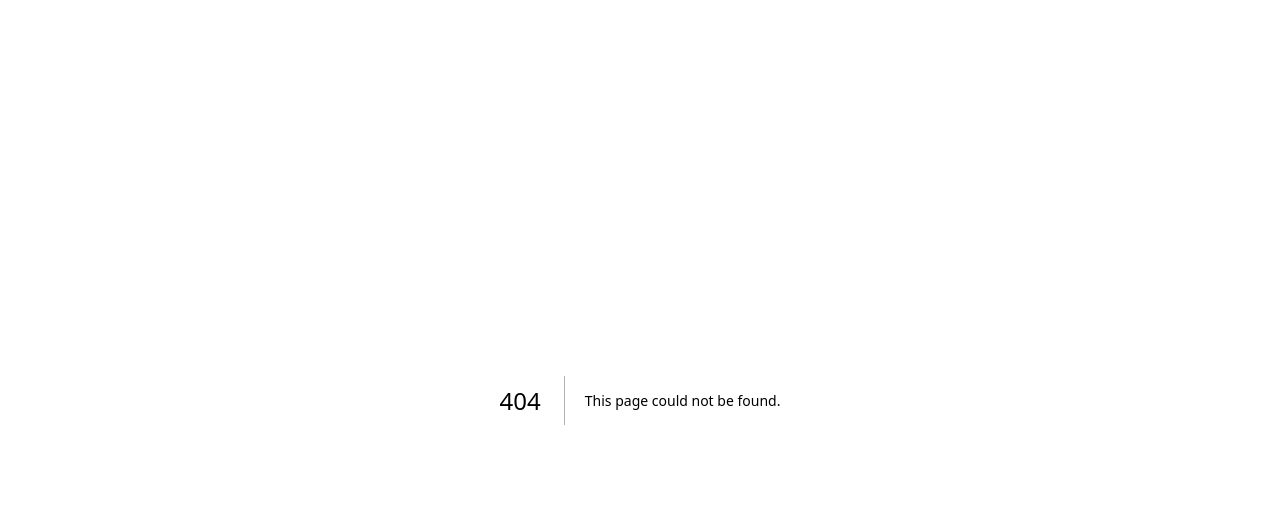
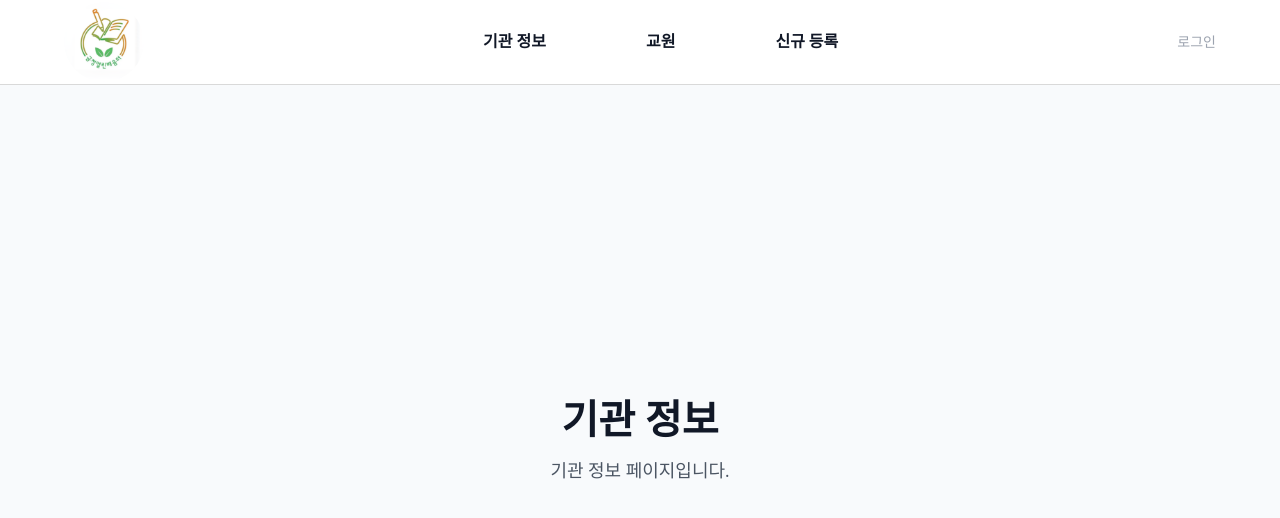
Before and after one commit to Geumjeongyahak/Frontend, a Next.js app: page /info in a window 1280 px wide. Before the commit this address had no page. Shown: the top 518 px of the page. Built offline with nearby package versions, Linux system fonts and the light colour scheme.

Commit message:
feat: 기본 레이아웃 및 라우팅 구성

```diff
--- /dev/null
+++ b/app/(public)/info/page.tsx
@@ -0,0 +1,5 @@
+import PageTemplate from "@/components/common/PageTemplate";
+
+export default function Page() {
+  return <PageTemplate title="기관 정보" description="기관 정보 페이지입니다." />;
+}
--- /dev/null
+++ b/app/(public)/login/page.tsx
@@ -0,0 +1,5 @@
+import PageTemplate from "@/components/common/PageTemplate";
+
+export default function Page() {
+  return <PageTemplate title="로그인" description="로그인 페이지입니다." />;
+}
--- /dev/null
+++ b/app/(public)/page.tsx
@@ -0,0 +1,43 @@
+import MoveButton from "@/components/common/MoveButton";
+import styled from "styled-components";
+
+export default function Home() {
+  return (
+    <Main>
+      <Section>
+        <Title>Hello, Geumjeongyahak!</Title>
+        <Description>main page</Description>
+        <MoveButton path="/login">login</MoveButton>
+      </Section>
+    </Main>
+  );
+}
+
+const Main = styled.main`
+  min-height: 100vh;
+  display: flex;
+  justify-content: center;
+  align-items: center;
+  background-color: #f8fafc;
+`;
+
+const Section = styled.section`
+  width: 100%;
+  max-width: 45rem;
+  padding: 3rem 1.5rem;
+  text-align: center;
+`;
+
+const Title = styled.h1`
+  font-size: 2.5rem;
+  font-weight: 700;
+  color: #111827;
+  margin-bottom: 1rem;
+`;
+
+const Description = styled.p`
+  font-size: 1.125rem;
+  line-height: 1.6;
+  color: #4b5563;
+  margin-bottom: 2rem;
+`;
--- /dev/null
+++ b/app/(public)/register/page.tsx
@@ -0,0 +1,5 @@
+import PageTemplate from "@/components/common/PageTemplate";
+
+export default function Page() {
+  return <PageTemplate title="신규 등록" description="신규 등록 페이지입니다." />;
+}
--- a/app/layout.tsx
+++ b/app/layout.tsx
@@ -1,9 +1,10 @@
 import type { Metadata } from "next";
 import "./globals.css";
+import Header from "@/components/layout/Header";
 
 export const metadata: Metadata = {
-  title: "My Next App",
-  description: "Next.js with styled-components",
+  title: "금정열린배움터",
+  description: "금정열린배움터",
 };
 
 export default function RootLayout({
@@ -13,6 +14,7 @@ export default function RootLayout({
 }>) {
   return (
     <html lang="ko">
+      <Header />
       <body>{children}</body>
     </html>
   );
--- a/app/page.tsx
+++ /dev/null
@@ -1,59 +0,0 @@
-import styled from "styled-components";
-
-const Main = styled.main`
-  min-height: 100vh;
-  display: flex;
-  justify-content: center;
-  align-items: center;
-  background-color: #f8fafc;
-`;
-
-const Section = styled.section`
-  width: 100%;
-  max-width: 720px;
-  padding: 48px 24px;
-  text-align: center;
-`;
-
-const Title = styled.h1`
-  font-size: 40px;
-  font-weight: 700;
-  color: #111827;
-  margin-bottom: 16px;
-`;
-
-const Description = styled.p`
-  font-size: 18px;
-  line-height: 1.6;
-  color: #4b5563;
-  margin-bottom: 32px;
-`;
-
-const Button = styled.button`
-  padding: 12px 20px;
-  border: none;
-  border-radius: 12px;
-  background-color: #111827;
-  color: white;
-  font-size: 16px;
-  font-weight: 600;
-  cursor: pointer;
-
-  &:hover {
-    background-color: #1f2937;
-  }
-`;
-
-export default function Home() {
-  return (
-    <Main>
-      <Section>
-        <Title>Hello, Geumjeongyahak!</Title>
-        <Description>
-          main page
-        </Description>
-        <Button>click</Button>
-      </Section>
-    </Main>
-  );
-}
--- /dev/null
+++ b/app/staff/page.tsx
@@ -0,0 +1,5 @@
+import PageTemplate from "@/components/common/PageTemplate";
+
+export default function Page() {
+  return <PageTemplate title="교원" description="교원 페이지입니다." />;
+}
--- /dev/null
+++ b/components/common/MoveButton.tsx
@@ -0,0 +1,26 @@
+"use client";
+
+import { useRouter } from "next/navigation";
+import { ReactNode } from "react";
+import styled from "styled-components";
+
+export default function MoveButton({ path, children }: { path: string; children: ReactNode }) {
+  const router = useRouter();
+
+  return <Button onClick={() => router.push(path)}>{children}</Button>;
+}
+
+const Button = styled.button`
+  padding: 0.75rem 1.25rem;
+  border: none;
+  border-radius: 0.75rem;
+  background-color: #111827;
+  color: white;
+  font-size: 1rem;
+  font-weight: 600;
+  cursor: pointer;
+
+  &:hover {
+    background-color: #1f2937;
+  }
+`;
--- /dev/null
+++ b/components/common/PageTemplate.tsx
@@ -0,0 +1,48 @@
+"use client";
+
+import styled from "styled-components";
+
+type PageTemplateProps = {
+  title: string;
+  description?: string;
+};
+
+export default function PageTemplate({ title, description }: PageTemplateProps) {
+  return (
+    <Main>
+      <Section>
+        <Title>{title}</Title>
+        <Description>{description}</Description>
+      </Section>
+    </Main>
+  );
+}
+
+const Main = styled.main`
+  min-height: calc(100vh - 5.25rem);
+  display: flex;
+  justify-content: center;
+  align-items: center;
+  background-color: #f8fafc;
+`;
+
+const Section = styled.section`
+  width: 100%;
+  max-width: 45rem;
+  padding: 3rem 1.5rem;
+  text-align: center;
+`;
+
+const Title = styled.h1`
+  font-size: 2.5rem;
+  font-weight: 700;
+  color: #111827;
+  margin-bottom: 1rem;
+`;
+
+const Description = styled.p`
+  font-size: 1.125rem;
+  line-height: 1.6;
+  color: #4b5563;
+  margin-bottom: 0;
+`;
--- /dev/null
+++ b/components/layout/Header.tsx
@@ -0,0 +1,106 @@
+"use client";
+
+import Link from "next/link";
+import styled from "styled-components";
+
+export default function Header() {
+  return (
+    <HeaderWrapper>
+      <Inner>
+        <LogoArea href="/">
+          <Logo src="/logo.svg" alt="로고" />
+        </LogoArea>
+
+        <Nav>
+          <NavList>
+            <li>
+              <NavLink href="/info">기관 정보</NavLink>
+            </li>
+            <li>
+              <NavLink href="/staff">교원</NavLink>
+            </li>
+            <li>
+              <NavLink href="/register">신규 등록</NavLink>
+            </li>
+          </NavList>
+        </Nav>
+
+        <AuthArea>
+          <AuthLink href="/login">로그인</AuthLink>
+        </AuthArea>
+      </Inner>
+    </HeaderWrapper>
+  );
+}
+
+const HeaderWrapper = styled.header`
+  width: 100%;
+  background-color: #ffffff;
+  border-bottom: 0.0625rem solid #d9d9d9;
+`;
+
+const Inner = styled.div`
+  width: 100%;
+  max-width: 75rem;
+  height: 5.25rem;
+  margin: 0 auto;
+  padding: 0 1.5rem;
+
+  display: flex;
+  align-items: center;
+  justify-content: space-between;
+  gap: 1.5rem;
+`;
+
+const LogoArea = styled(Link)`
+  flex-shrink: 0;
+  display: flex;
+  align-items: center;
+`;
+
+const Logo = styled.img`
+  width: 5rem;
+  height: auto;
+  display: block;
+`;
+
+const Nav = styled.nav`
+  flex: 1;
+  display: flex;
+  justify-content: center;
+`;
+
+const NavList = styled.ul`
+  display: flex;
+  align-items: center;
+  gap: 6.25rem;
+  margin: 0;
+  padding: 0;
+  list-style: none;
+`;
+
+const NavLink = styled(Link)`
+  text-decoration: none;
+  color: #111827;
+  font-size: 1rem;
+  font-weight: 600;
+
+  &:hover {
+    color: #84cc16;
+  }
+`;
+
+const AuthArea = styled.div`
+  flex-shrink: 0;
+`;
+
+const AuthLink = styled(Link)`
+  text-decoration: none;
+  color: #9ca3af;
+  font-size: 0.875rem;
+  font-weight: 500;
+
+  &:hover {
+    color: #84cc16;
+  }
+`;
```
Also changed, not shown: app/(admin)/dummy.txt (added), public/logo.svg (added), 1 other file (tests, documents, lock files or other folders).
